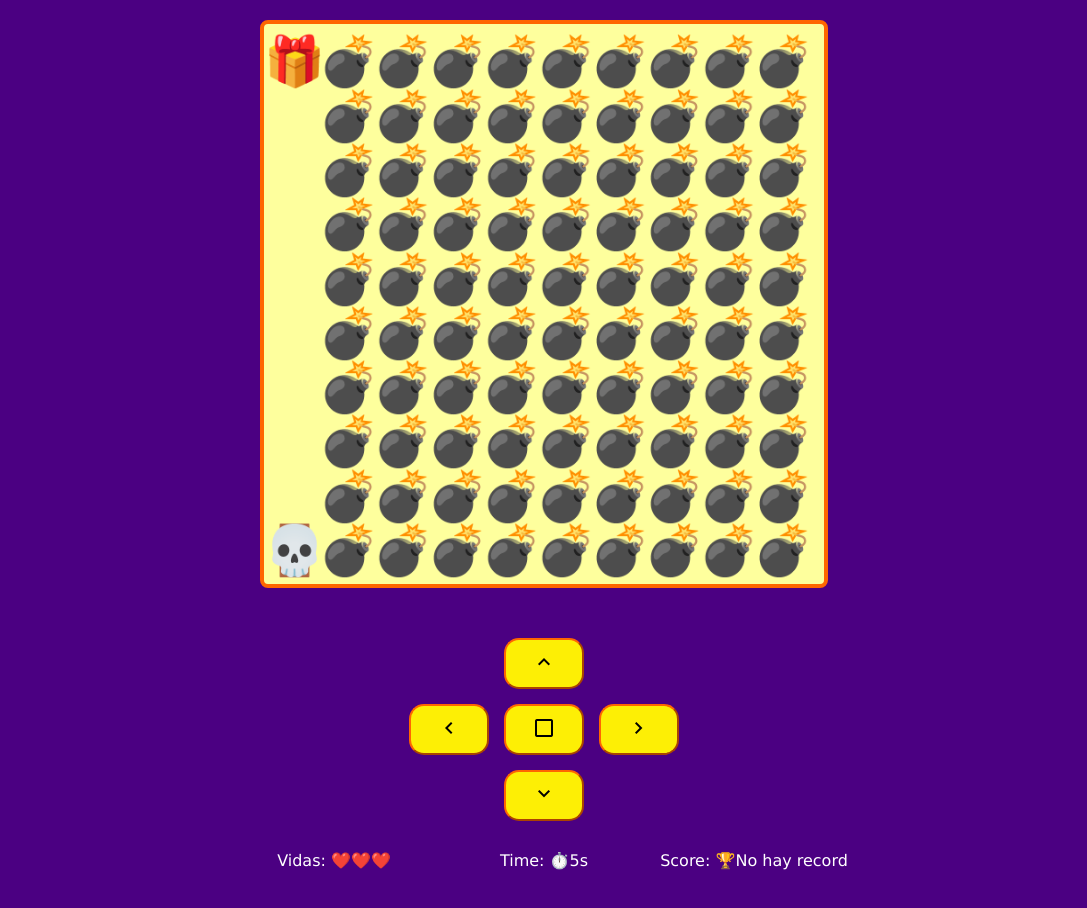
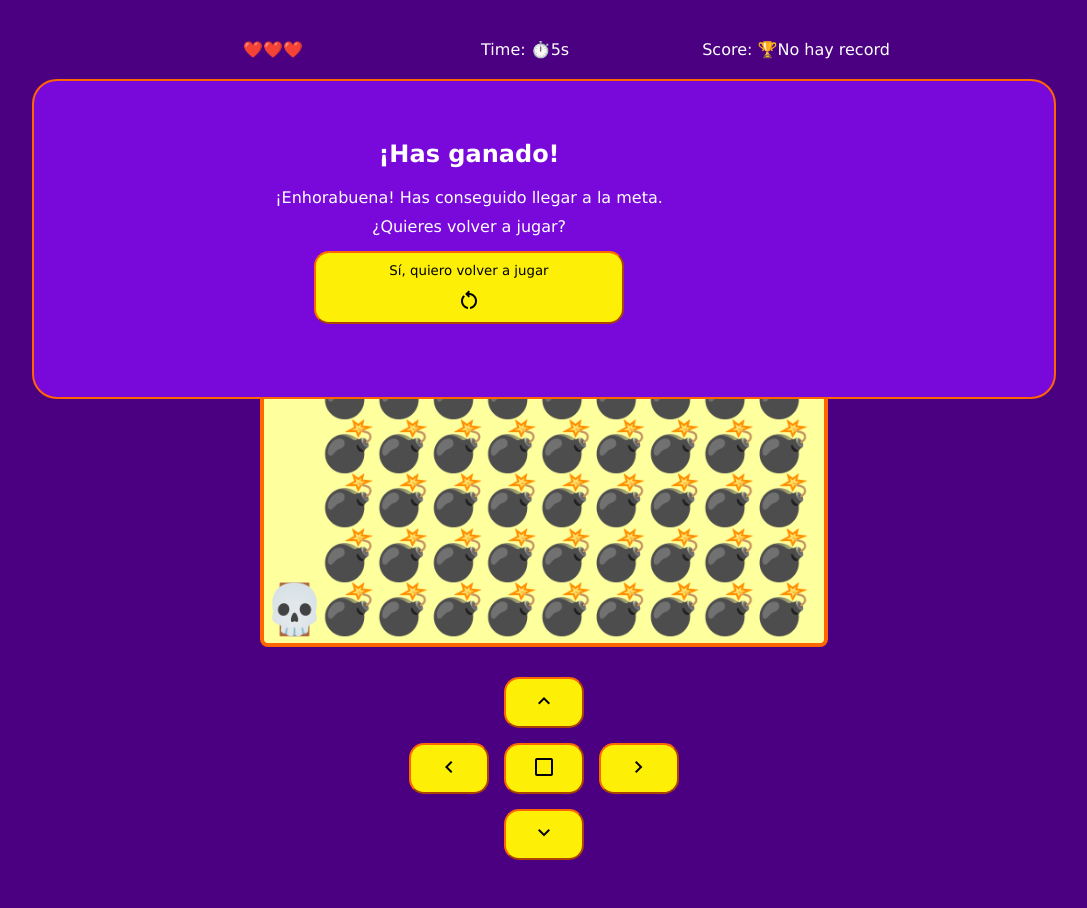
Before and after one commit to yesiddn/game-js, a plain HTML site: page index.html in a window 1280 px wide. Shown: the whole page, without its empty margins (96-1183 px from the left). Drawn offline with nearby package versions, Linux system fonts and the light colour scheme.

Commit message:
Add modal de game over y game win

```diff
--- a/game.js
+++ b/game.js
@@ -198,8 +198,6 @@ function setScore() {
   if (recordTime == undefined || timePlayer < recordTime) {
     localStorage.setItem('recordTime', timePlayer);
     pResult.innerText = `NEW RECORD ✨`;
-
-    showScore();
   } else {
     pResult.innerText = `No superaste el record 😢`;
   }
--- a/index.html
+++ b/index.html
@@ -1,33 +1,59 @@
 <!DOCTYPE html>
 <html lang="en">
-
   <head>
-  <meta charset="UTF-8">
-  <meta http-equiv="X-UA-Compatible" content="IE=edge">
-  <meta name="viewport" content="width=device-width, initial-scale=1.0">
+    <meta charset="UTF-8" />
+    <meta http-equiv="X-UA-Compatible" content="IE=edge" />
+    <meta name="viewport" content="width=device-width, initial-scale=1.0" />
     <title>Skulline - Juego online de carreras y calaveras</title>
 
-  <link rel="stylesheet" href="./styles.css">
-  <link rel="stylesheet"
-    href="https://fonts.googleapis.com/css2?family=Material+Symbols+Outlined:opsz,wght,FILL,GRAD@48,700,1,0" />
+    <link rel="stylesheet" href="./styles.css" />
+    <link
+      rel="stylesheet"
+      href="https://fonts.googleapis.com/css2?family=Material+Symbols+Outlined:opsz,wght,FILL,GRAD@48,700,1,0"
+    />
   </head>
 
   <body>
+    <div class="messages">
+      <p id="lives"></p>
+      <p>Time: ⏱️<span id="time"></span></p>
+      <p>Score: 🏆<span id="score"></span></p>
+    </div>
+
+    <section class="game-finish">
+      <div class="game__win">
+        <h2>¡Has ganado!</h2>
+        <p>¡Enhorabuena! Has conseguido llegar a la meta.</p>
+        <p>¿Quieres volver a jugar?</p>
+        <button class="play-again">
+          Sí, quiero volver a jugar
+          <span class="material-symbols-outlined"> restart_alt </span>
+        </button>
+      </div>
+
+      <div class="game__over">
+        <h2>¡Has perdido!</h2>
+        <p>¡Lo siento! Has perdido todas tus vidas.</p>
+        <p>¿Quieres volver a jugar?</p>
+        <button class="play-again">
+          Sí, quiero volver a jugar
+          <span class="material-symbols-outlined"> restart_alt </span>
+        </button>
+      </div>
+      <p id="result"></p>
+    </section>
+
     <div class="game-container">
       <canvas id="game"></canvas>
 
       <div class="btns">
         <button type="button" id="up">
-        <span class="material-symbols-outlined">
-          keyboard_arrow_up
-        </span>
+          <span class="material-symbols-outlined"> keyboard_arrow_up </span>
         </button>
 
         <div class="btns__center">
           <button type="button" id="left">
-          <span class="material-symbols-outlined">
-            keyboard_arrow_left
-          </span>
+            <span class="material-symbols-outlined"> keyboard_arrow_left </span>
           </button>
           <button type="button" id="restart">
             <span class="material-symbols-outlined">
@@ -42,22 +68,12 @@
         </div>
 
         <button type="button" id="down">
-        <span class="material-symbols-outlined">
-          keyboard_arrow_down
-        </span>
+          <span class="material-symbols-outlined"> keyboard_arrow_down </span>
         </button>
       </div>
-  </div>
-
-  <div class="messages">
-    <p>Vidas: <span id="lives"></span></p>
-    <p>Time: ⏱️<span id="time"></span></p>
-    <p>Score: 🏆<span id="score"></span></p>
-    <p id="result"></p>
     </div>
 
     <script src="./maps.js"></script>
     <script src="./game.js"></script>
   </body>
-
 </html>
--- a/styles.css
+++ b/styles.css
@@ -7,7 +7,6 @@ body {
   background-color: indigo;
   color: #fff;
   font-family: Verdana, Geneva, Tahoma, sans-serif;
-  margin: 0;
   padding: 0;
 }
 
@@ -20,7 +19,6 @@ body {
 }
 
 canvas {
-  margin: 20px 0;
   border: 4px solid #ff6600;
   border-radius: 8px;
   background-color: #feff9d;
@@ -68,15 +66,54 @@ button {
 /* MESSAGES */
 .messages {
   display: flex;
-  width: 50%;
+  width: 70%;
   justify-content: space-evenly;
   flex-wrap: wrap;
-  margin: 0 auto 50px;
+  margin: 40px auto 20px;
 }
 
 p {
   display: block;
   margin: 0;
-  min-width: 200px;
+  min-width: 150px;
   text-align: center;
 }
+
+/* Game ... */
+.game-finish {
+  position: absolute;
+  display: flex;
+  width: 80vw;
+  height: 40vh;
+  margin: auto;
+  padding: 20px;
+  left: 0;
+  right: 0;
+  flex-wrap: wrap;
+  justify-content: center;
+  align-content: center;
+  border: 2px solid #ff6600;
+  border-radius: 25px;
+  background-color: #7908db;
+  text-align: center;
+}
+
+h2 {
+  margin-bottom: 20px;
+}
+.game__win p:nth-child(3), .game__over p:nth-child(3) {
+  margin-top: 10px;
+}
+
+.game__over {
+  display: none;
+}
+.play-again {
+  width: 80%;
+  margin: 15px;
+  padding: 10px;
+}
+.play-again span {
+  display: block;
+  margin-top: 10px;
+}
```
Lines whose indentation alone changed are shown as unchanged.
